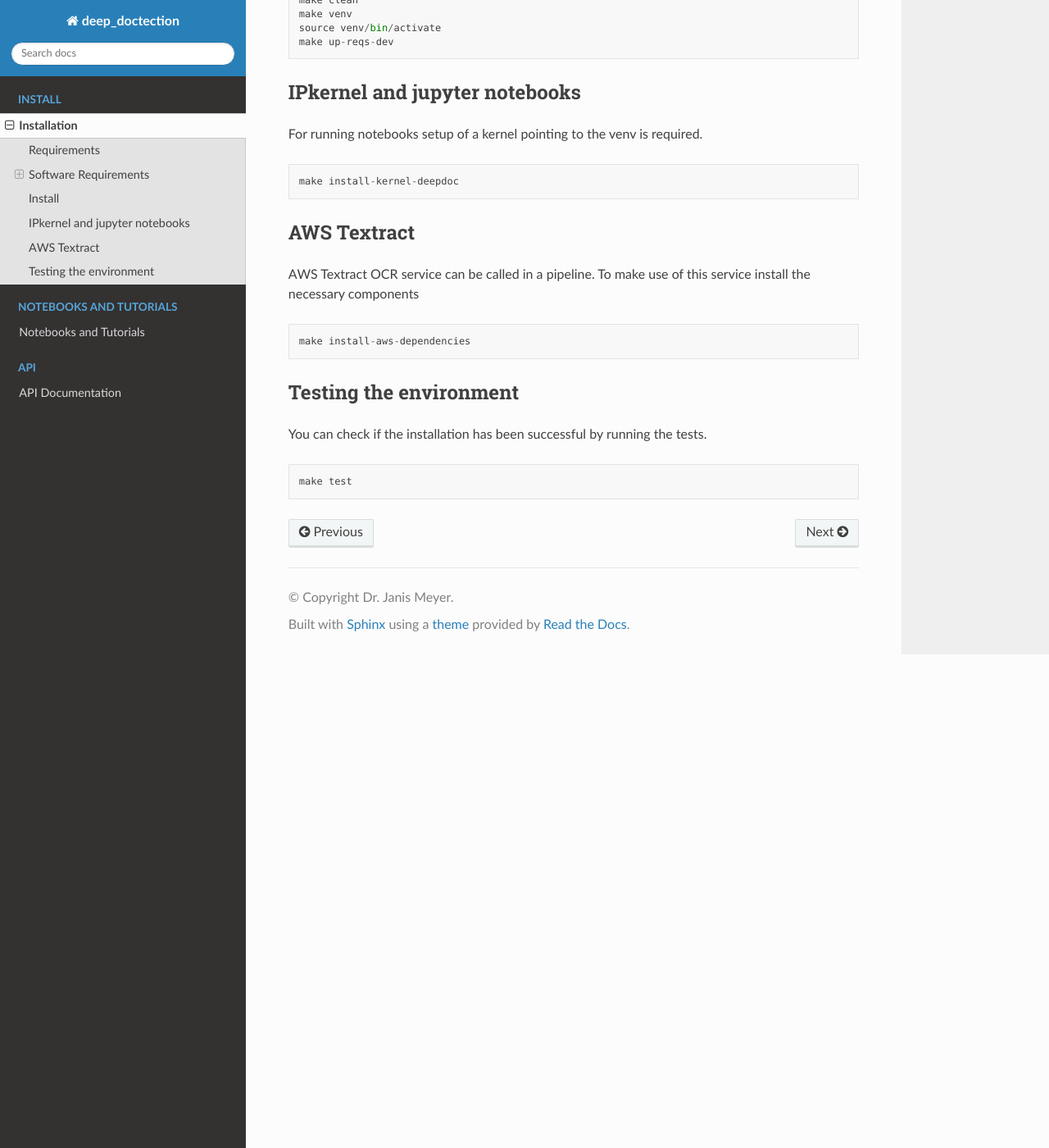
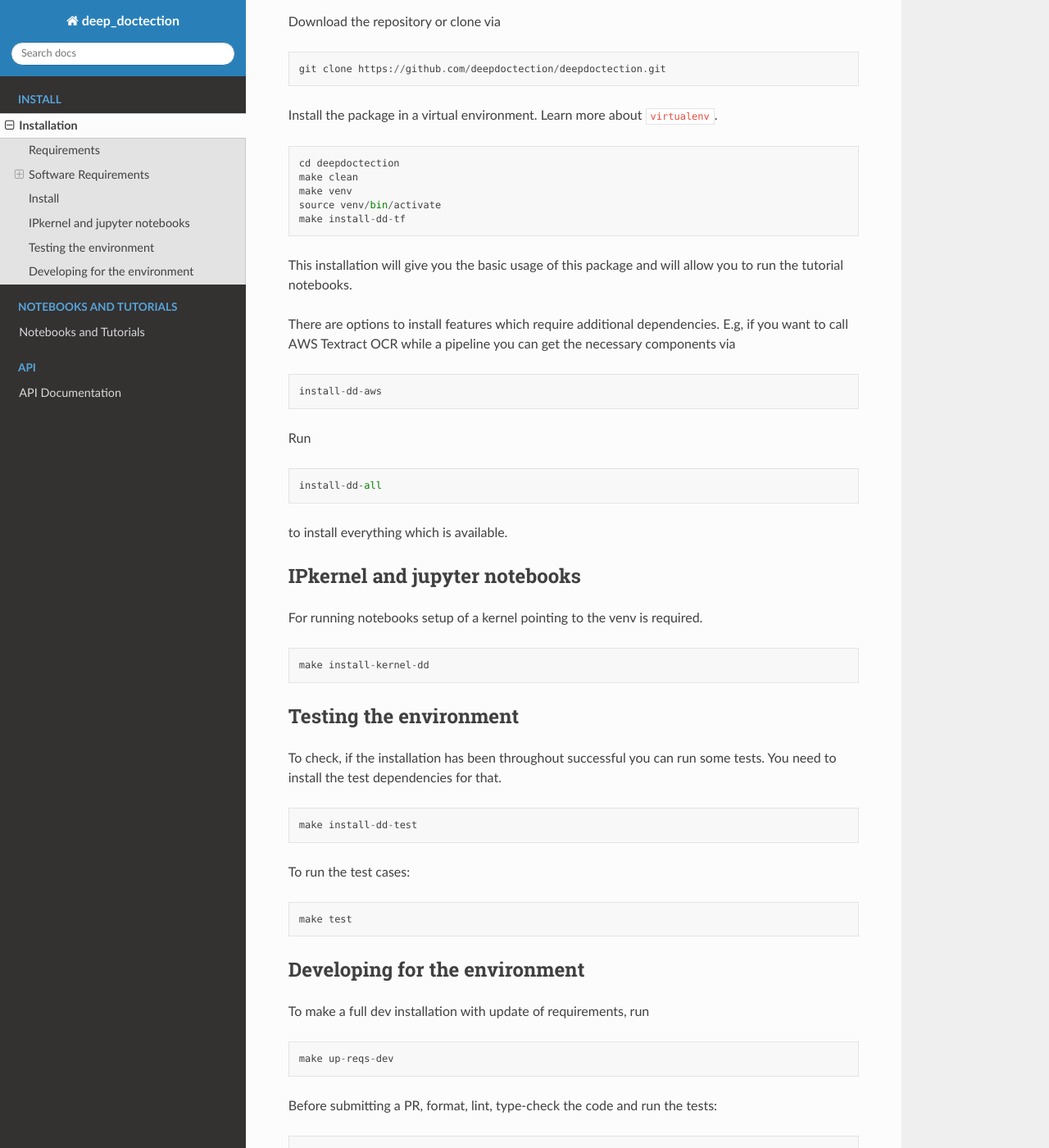
Before and after one commit to deepdoctection/deepdoctection, a Sphinx documentation site: the page built from docs/manual/install.md, in a window 1280 px wide and 1400 px high, scrolled down 1392 px. Shown: the whole window at 82% size. Built offline with Sphinx 7.4.7 and the Read the Docs theme 2.0.0, drawn with Linux system fonts in a browser that asks for light colours; some of the changed text lies outside the part shown.

Commit message:
update Makefile [make]

````diff
--- a/docs/manual/install.md
+++ b/docs/manual/install.md
@@ -13,7 +13,16 @@ more time it is better to look for something else.
 - Python >=3.8
 - NVIDIA CUDA 11.0
 - CUDNN8
+
+Most components currently available require Tensorflow.
+
 - Tensorflow >=2.4.1
+
+There will be some additional components available that require Pytorch. If these are used
+
+- Pytorch >=1.8.1
+
+will be necessary to have in the base installation.
 
 The code has been tested on Ubuntu20.04. Functions not involving a GPU have also been test on MacOS. It is known that
 some code components will have some issues on Windows.
@@ -55,30 +64,61 @@ cd deepdoctection
 make clean
 make venv
 source venv/bin/activate
-make up-reqs-dev
+make install-dd-tf
 ```
+
+This installation will give you the basic usage of this package and will allow you to run the tutorial notebooks.
+
+There are options to install features which require additional dependencies. E.g, if you want to call AWS Textract OCR
+while a pipeline you can get the necessary components via
+
+```
+install-dd-aws
+```
+
+Run
+
+```
+install-dd-all
+```
+
+to install everything which is available.
+
 
 ## IPkernel and jupyter notebooks
 
 For running notebooks setup of a kernel pointing to the venv is required.
 
 ```
-make install-kernel-deepdoc
+make install-kernel-dd
 ```
 
 
-## AWS Textract
+## Testing the environment
 
-AWS Textract OCR service can be called in a pipeline. To make use of this service install the necessary components
+To check, if the installation has been throughout successful you can run some tests. You need to install the test
+dependencies for that.
 
 ```
-make install-aws-dependencies
+make install-dd-test
 ```
 
-## Testing the environment
-
-You can check if the installation has been successful by running the tests.
+To run the test cases:
 
 ```
 make test
 ```
+
+## Developing for the environment
+
+To make a full dev installation with update of requirements, run
+
+```
+make up-reqs-dev
+```
+
+Before submitting a PR, format, lint, type-check the code and run the tests:
+
+```
+make format-and-qa
+```
--- a/setup.py
+++ b/setup.py
@@ -58,14 +58,14 @@ if sys.platform == "linux":
 # when building requirements.txt for rtd comment the following lines
 TF_DEPS = ["tensorpack"]
 AWS_DEPS = ["boto3"]
-HF_DEPS = ["transformers"]
+PT_DEPS = ["transformers"]
 
 # recommonmark add .md files to rst easily
 DEV_DEPS = ["types-PyYAML", "types-tabulate", "sphinx", "sphinx_rtd_theme", "recommonmark"]
 
 TEST_DEPS = ["black", "isort", "pylint", "mypy", "pytest", "pytest-cov"]
 
-EXTRA_DEPS = {"tf": TF_DEPS, "dev": DEV_DEPS, "test": TEST_DEPS, "aws": AWS_DEPS, "hf": HF_DEPS}
+EXTRA_DEPS = {"tf": TF_DEPS, "dev": DEV_DEPS, "test": TEST_DEPS, "aws": AWS_DEPS, "pt": PT_DEPS}
 
 setup(
     name=about["__title__"],
````
Also changed, not shown: README.md (+5 -4 lines), requirements.txt (+16 -14 lines), 5 other files.
